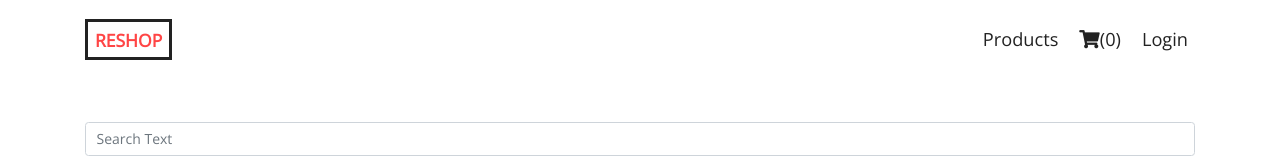
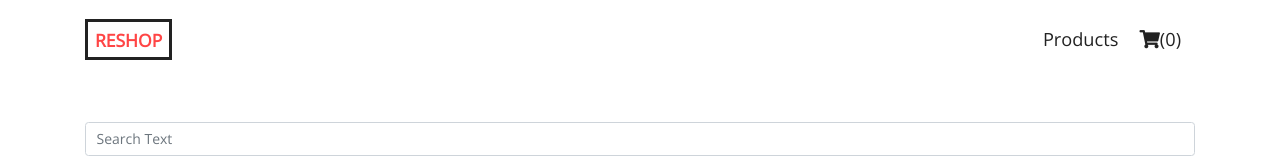
Before and after one commit to sb1994/reshop, a React (Create React App) app in the folder client/: page /products in a window 1280 px wide. Shown: the top 160 px of the page. Built offline with nearby package versions, Linux system fonts and the light colour scheme; no server answers.

Commit message:
Restyled Header

```diff
--- a/client/src/components/Header.js
+++ b/client/src/components/Header.js
@@ -52,9 +52,6 @@ const Header = () => {
                 ({cart.cart.length})
               </span>
             </Nav.Link>
-            <Nav.Link className="header__nav-link" href="/login">
-              <span>Login</span>
-            </Nav.Link>
           </Nav>
         </Navbar.Collapse>
       </Container>
--- a/client/src/components/ProductsFilter.js
+++ b/client/src/components/ProductsFilter.js
@@ -7,8 +7,6 @@ import { setProductFilterText } from "../store/actions/products";
 const ProductsFilter = () => {
   const dispatch = useDispatch();
   const handleFilterText = (e) => {
-    console.log(e.target.value);
-
     dispatch(setProductFilterText(e.target.value));
   };
 
```
